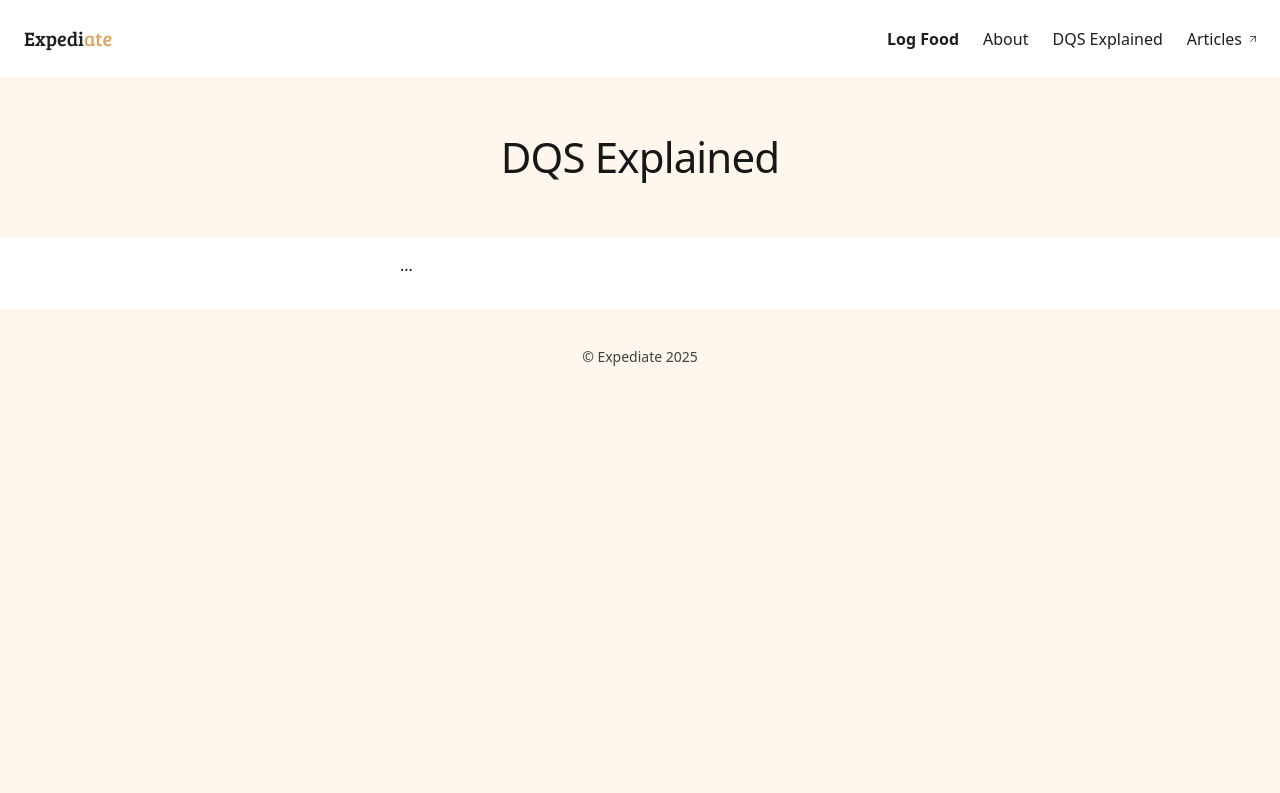
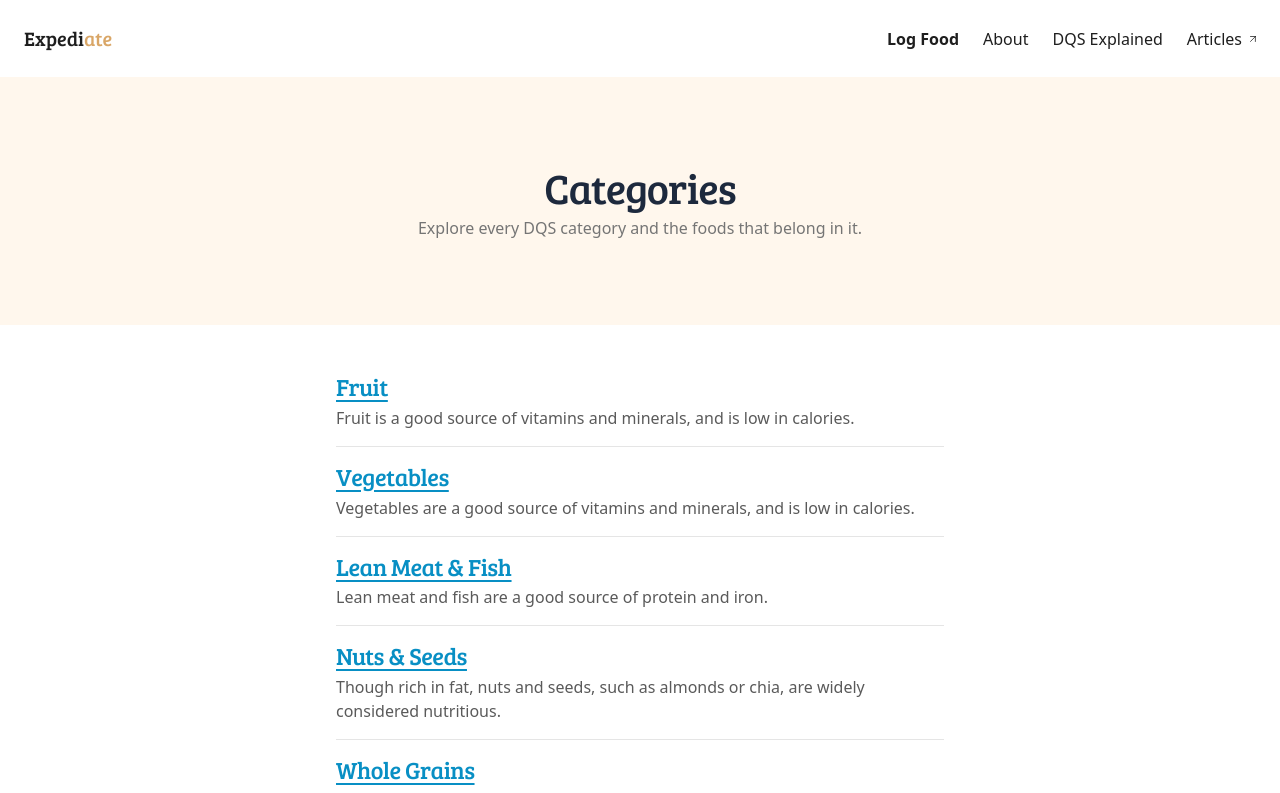
Before and after one commit to adam-mckenna/expediate-web, a Next.js app: page /categories in a window 1280 px wide. Shown: the top 793 px of the page. Built offline with nearby package versions, Linux system fonts and the light colour scheme.

Commit message:
feat: categories pages

```diff
--- a/src/app/(info)/categories/[...name]/page.tsx
+++ /dev/null
@@ -1,13 +0,0 @@
-const CategoryDetailPage = () => (
-  <main>
-    <header className="min-h-40 flex items-center justify-center">
-      <h1 className="font-medium text-xl">DQS Explained</h1>
-    </header>
-
-    <section className="bg-white">
-      <div className="p-4 grid gap-2  max-w-lg mx-auto pb-8">...</div>
-    </section>
-  </main>
-);
-
-export default CategoryDetailPage;
--- /dev/null
+++ b/src/app/(info)/categories/[category]/page.tsx
@@ -0,0 +1,69 @@
+import { notFound } from "next/navigation";
+import {
+  FOOD_CATEGORIES,
+  FOOD_CATEGORY_DESCRIPTIONS,
+  FOOD_CATEGORY_LABELS,
+  type FoodCategory,
+} from "@/lib/constants/foodCategories";
+import { categoriesApi } from "@/lib/api";
+
+type CategoryPageProps = {
+  params: Promise<{
+    category: string;
+  }>;
+};
+
+const toFoodCategory = (value: string): FoodCategory | null => {
+  return FOOD_CATEGORIES.includes(value as FoodCategory)
+    ? (value as FoodCategory)
+    : null;
+};
+
+const CategoryDetailPage = async ({ params }: CategoryPageProps) => {
+  const { category: categorySlug } = await params;
+  const category = toFoodCategory(categorySlug);
+
+  if (!category || category === "unknown") {
+    notFound();
+  }
+
+  const title = FOOD_CATEGORY_LABELS[category];
+  const description = FOOD_CATEGORY_DESCRIPTIONS[category];
+  const items = await categoriesApi.getCategoryItems(category);
+
+  const columns = 3;
+  const perColumn = Math.ceil(items.length / columns) || 1;
+  const columnItems = Array.from({ length: columns }, (_, index) =>
+    items.slice(index * perColumn, (index + 1) * perColumn),
+  );
+
+  return (
+    <main className="text-slate-800">
+      <header className="min-h-62 flex flex-col items-center justify-center gap-1">
+        <h1 className="font-serif">{title}</h1>
+        <p className="text-[16px] leading-[140%] text-[#757575]">
+          An exhaustive list of every food item considered a &quot;
+          {title.toLowerCase()}&quot; by Expediate.
+        </p>
+      </header>
+
+      <section className="bg-white pb-8 pt-4">
+        <div className="p-4 md:p-8 max-w-4xl mx-auto pb-12 text-[#5A5A5A]">
+          <p className="mb-6">{description}</p>
+
+          <div className="grid gap-8 md:grid-cols-3">
+            {columnItems.map((column, columnIndex) => (
+              <ul key={columnIndex} className="space-y-2 list-disc pl-5">
+                {column.map((item) => (
+                  <li key={item}>{item}</li>
+                ))}
+              </ul>
+            ))}
+          </div>
+        </div>
+      </section>
+    </main>
+  );
+};
+
+export default CategoryDetailPage;
--- a/src/app/(info)/categories/page.tsx
+++ b/src/app/(info)/categories/page.tsx
@@ -1,13 +1,47 @@
-const CategoriesPage = () => (
-  <main>
-    <header className="min-h-40 flex items-center justify-center">
-      <h1 className="font-medium text-xl">DQS Explained</h1>
-    </header>
+import Link from "next/link";
 
-    <section className="bg-white">
-      <div className="p-4 grid gap-2  max-w-lg mx-auto pb-8">...</div>
-    </section>
-  </main>
-);
+import {
+  FOOD_CATEGORIES,
+  FOOD_CATEGORY_DESCRIPTIONS,
+  FOOD_CATEGORY_LABELS,
+  type FoodCategory,
+} from "@/lib/constants/foodCategories";
+
+const CategoriesPage = () => {
+  const visibleCategories = FOOD_CATEGORIES.filter(
+    (category) => category !== "unknown",
+  );
+
+  return (
+    <main className="text-slate-800">
+      <header className="min-h-62 flex flex-col items-center justify-center gap-1">
+        <h1 className="font-serif">Categories</h1>
+        <p className="text-[16px] leading-[140%] text-[#757575]">
+          Explore every DQS category and the foods that belong in it.
+        </p>
+      </header>
+
+      <section className="bg-white pb-8 pt-4">
+        <div className="p-4 md:p-8 max-w-2xl mx-auto pb-12 text-[#5A5A5A] grid gap-4">
+          {visibleCategories.map((category) => (
+            <article key={category} className="border-b border-[#E5E5E5] pb-4">
+              <h2 className="font-serif">
+                <Link
+                  href={`/categories/${category}`}
+                  className="text-[#088FC4] underline underline-offset-4 hover:text-[#066f97]"
+                >
+                  {FOOD_CATEGORY_LABELS[category as FoodCategory]}
+                </Link>
+              </h2>
+              <p className="mt-1">
+                {FOOD_CATEGORY_DESCRIPTIONS[category as FoodCategory]}
+              </p>
+            </article>
+          ))}
+        </div>
+      </section>
+    </main>
+  );
+};
 
 export default CategoriesPage;
--- /dev/null
+++ b/src/lib/api/categories.ts
@@ -0,0 +1,8 @@
+import { apiClient } from "./client";
+import { API_ENDPOINTS } from "@/lib/constants";
+import type { FoodCategory } from "@/lib/constants/foodCategories";
+
+export const categoriesApi = {
+  getCategoryItems: async (category: FoodCategory): Promise<string[]> =>
+    apiClient.request<string[]>(`${API_ENDPOINTS.CATEGORIES}/${category}`),
+};
--- a/src/lib/api/index.ts
+++ b/src/lib/api/index.ts
@@ -1,2 +1,3 @@
 export { apiClient } from "./client";
 export { logApi } from "./log";
+export { categoriesApi } from "./categories";
```
Also changed, not shown: src/app/(info)/about/page.tsx (+50 -21 lines), src/app/(info)/dqs-explained/page.tsx (+44 -36 lines), src/components/Header.tsx (+6 -2 lines), src/components/icons/ExternalLinkIcon.tsx (line endings or trailing spaces), src/components/index.ts (line endings or trailing spaces).
